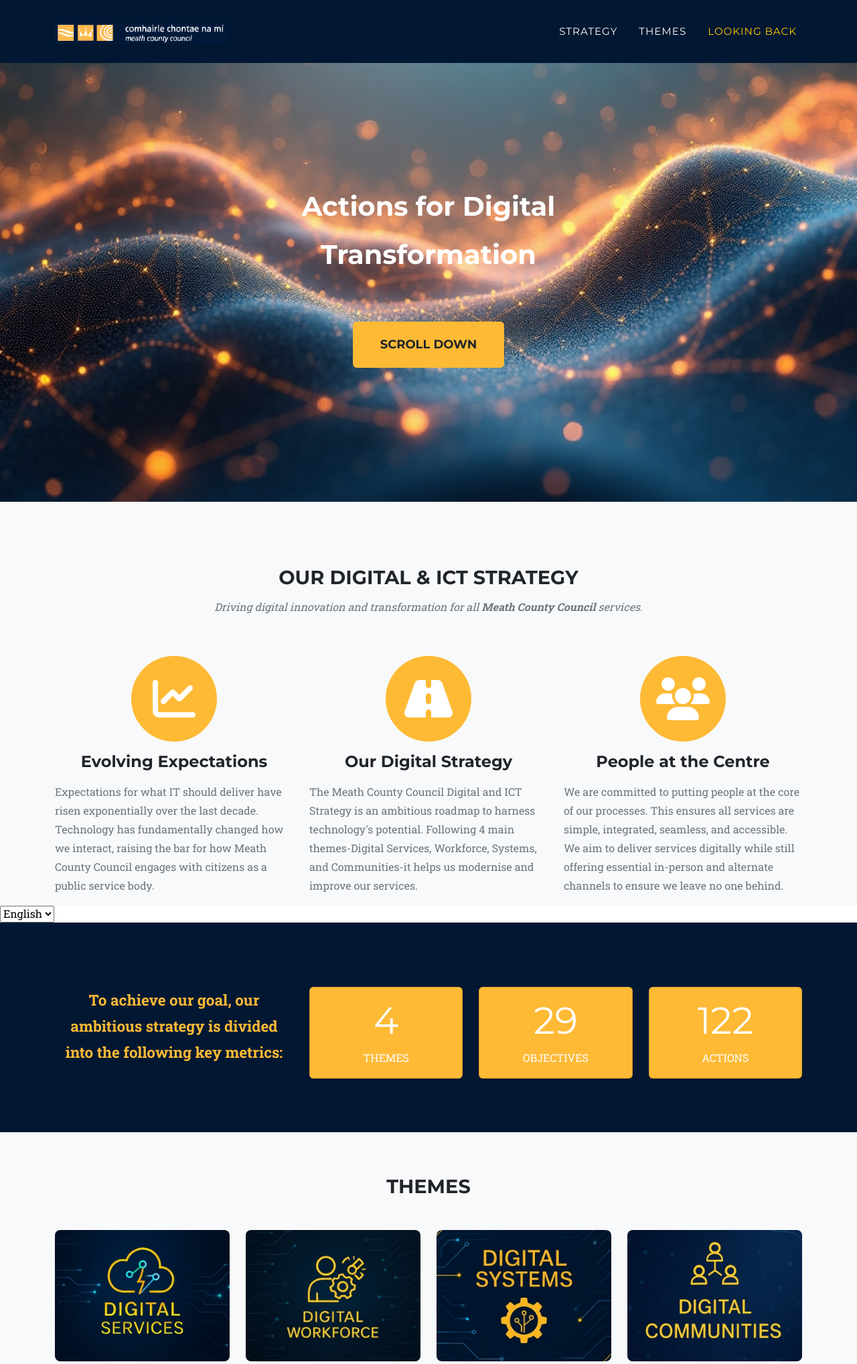
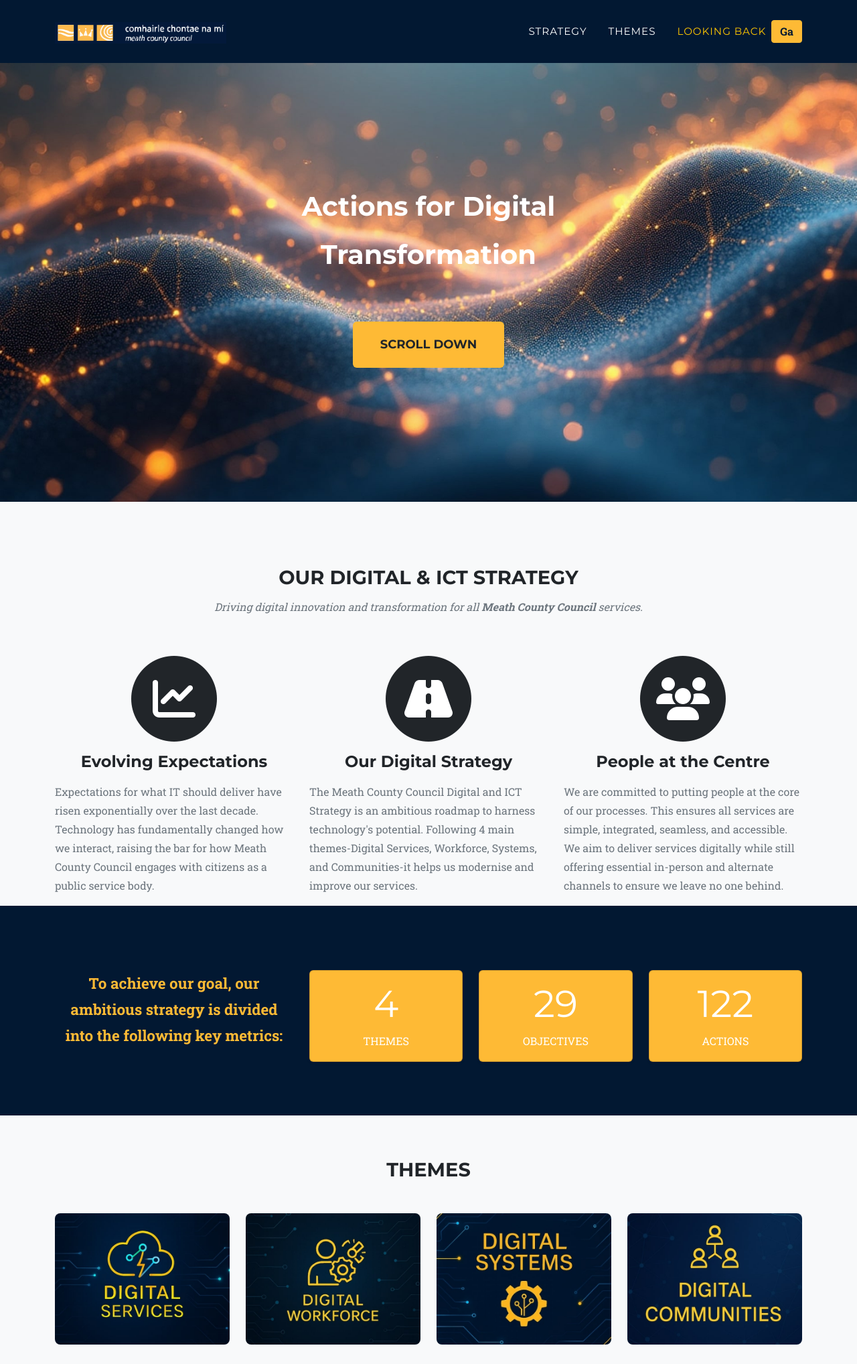
Before and after one commit to tamariam/Progress-Tracker, a Django app: page /en/ in a window 1280 px wide. Shown: the top 2036 px of the page at 67% size. Run offline with Django 5.2, Linux system fonts and the light colour scheme; some libraries are stand-ins or nearby versions.

Commit message:
add language switcher button in header and give it styles, its working as expected,

```diff
--- a/tracker_app/static/css/custom.css
+++ b/tracker_app/static/css/custom.css
@@ -30,7 +30,7 @@ header.masthead .masthead-heading {
 :root {
     /* Core MCC Colors */
     --mcc-blue:  rgb(2, 24, 50)!important; /* Pantone 2965 RGB: 2, 24, 50 */
-    --mcc-yellow: #FEBA35;
+    --mcc-yellow: #feba35;
     --mcc-light-blue: #71C5E8;
     --mcc-green-lime: #B5BD00;
     --mcc-purple-pink: #C6579A;
@@ -605,11 +605,32 @@ padding:0 !important;
     color: white;
     text-transform: uppercase;
 }
+.lang-switcher-btn{
+    background-color: rgb(254, 186, 53) !important;
+    border-color: rgb(254, 186, 53) !important;
+    color: rgb(2, 24, 50) !important;
+    font-weight: bold;
+    padding: 4px 12px;
+    border-radius: 4px;
+    text-decoration: none;
 
+}
+.lang-switcher-btn:hover {
+    /* This is a specifically lightened version of your gold */
+    background-color: #ffd175 !important;
+    border-color: #ffd175 !important;
+    transition: 0.3s ease;
+}
 .scroll-down-btn {
   /* Initial state */
   transition: transform 0.3s ease-in-out;
 }
+@media screen and (max-width: 365px){
+      .lang-switcher-btn{
+        padding: 4px 2px;
+        font-size:0.8rem;
+      }
+
 
 .scroll-down-btn:hover {
   /* Move down 5px and scale up by 10% */
--- a/tracker_app/templates/tracker_app/home.html
+++ b/tracker_app/templates/tracker_app/home.html
@@ -34,11 +34,14 @@
         <nav class="navbar navbar-expand-lg navbar-dark fixed-top " id="mainNav">
             <div class="container">
                 <a class="navbar-brand" href="#page-top"><img src="{% static 'assets/img/logo.svg' %}" alt="mcc logo" /></a>
+
                 <button class="navbar-toggler" type="button" data-bs-toggle="collapse" data-bs-target="#navbarResponsive" aria-controls="navbarResponsive" aria-expanded="false" aria-label="Toggle navigation">
                     Menu
                     <i class="fas fa-bars ms-1"></i>
                 </button>
+
                 <div class="collapse navbar-collapse" id="navbarResponsive">
+
                     <ul class="navbar-nav text-uppercase ms-auto py-4 py-lg-0">
 
                         <li class="nav-item"><a class="nav-link" href="#services">{% trans "Strategy" %}</a></li>
@@ -47,8 +50,30 @@
 
                     </ul>
                 </div>
+                                             {% if LANGUAGE_CODE == 'en' %}
+        <!-- If in English, link DIRECTLY to the Irish URL -->
+         <div>
+        <a href="/ga/" class="btn mcc-yellow lang-switcher-btn">
+            Ga
+        </a>
+        </div>
+    {% else %}
+        <!-- < If in Irish, link DIRECTLY to the English URL --> -
+         <div>
+        <a href="/en/" class="btn mcc-yellow  lang-switcher-btn " >
+            En
+        </a>
+        </div>
+    {% endif %}
             </div>
+
+
+
         </nav>
+
+
+
+
         <!-- Masthead-->
         <header class="masthead">
             <div class="container">
@@ -95,16 +120,9 @@
                 </div>
             </div>
             </section>
- <!-- counterr-->
-      <!-- language switchet  -->
-         <form class="bg-light"action="{% url 'set_language' %}" method="post" style="display:inline;">
-    {% csrf_token %}
-    <input name="next" type="hidden" value="{{ request.get_full_path }}">
-    <select name="language" onchange="this.form.submit()">
-        <option value="en" {% if LANGUAGE_CODE == 'en' %}selected{% endif %}>English</option>
-        <option value="ga" {% if LANGUAGE_CODE == 'ga' %}selected{% endif %}>Gaeilge</option>
-    </select>
-     </form>
+
+
+
   <section class="page-section mcc-blue pb-2 " id="strategy-counter">
             <div class="container">
          <div class="row mb-5">
```
